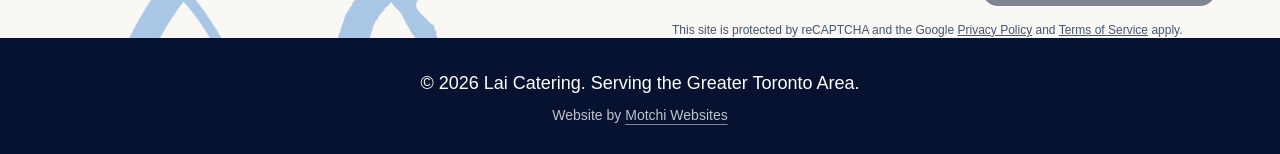
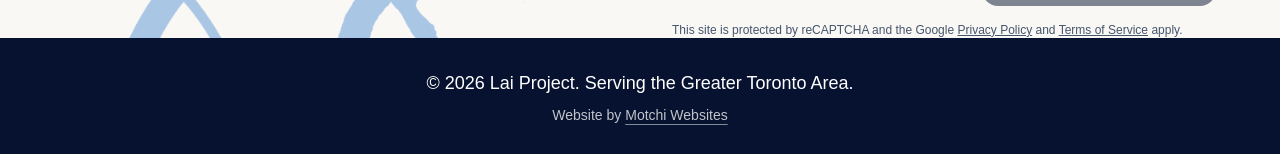
Before and after one commit to motchi-solutions/lai-website, a Next.js app: page / in a window 1280 px wide. Shown: the part 3541-3695 px from the top of the page. Built offline with nearby package versions, Linux system fonts and the light colour scheme; no server answers; a web font is replaced by a local one.

Commit message:
chore: rename brand to Lai Project
Co-authored-by: Mo Nakouzi <mo.nakouzi03@gmail.com>

```diff
--- a/src/app/layout.tsx
+++ b/src/app/layout.tsx
@@ -10,16 +10,16 @@ const siteUrl = process.env.NEXT_PUBLIC_SITE_URL ?? "http://localhost:3000";
 export const metadata: Metadata = {
     metadataBase: new URL(siteUrl),
     title: {
-        default: "Lai Catering | Tea, Matcha & Coffee Catering in the GTA",
-        template: "%s | Lai Catering",
+        default: "Lai Project | Tea, Matcha & Coffee Catering in the GTA",
+        template: "%s | Lai Project",
     },
     description:
-        "Planning an event in the GTA? Lai Catering creates fresh tea, matcha and coffee menus around your guests, theme and budget—so every cup feels considered.",
-    applicationName: "Lai Catering",
-    appleWebApp: { capable: true, title: "Lai Catering", statusBarStyle: "default" },
-    authors: [{ name: "Lai Catering" }],
-    creator: "Lai Catering",
-    publisher: "Lai Catering",
+        "Planning an event in the GTA? Lai Project creates fresh tea, matcha and coffee menus around your guests, theme and budget—so every cup feels considered.",
+    applicationName: "Lai Project",
+    appleWebApp: { capable: true, title: "Lai Project", statusBarStyle: "default" },
+    authors: [{ name: "Lai Project" }],
+    creator: "Lai Project",
+    publisher: "Lai Project",
     keywords: [
         "tea catering Toronto",
         "coffee catering Toronto",
@@ -34,14 +34,14 @@ export const metadata: Metadata = {
         type: "website",
         locale: "en_CA",
         url: "/",
-        siteName: "Lai Catering",
-        title: "Lai Catering | Tea, Matcha & Coffee Catering in the GTA",
+        siteName: "Lai Project",
+        title: "Lai Project | Tea, Matcha & Coffee Catering in the GTA",
         description:
             "Fresh, custom drink menus made around your guests, theme and budget for events across the GTA.",
     },
     twitter: {
         card: "summary_large_image",
-        title: "Lai Catering | Tea, Matcha & Coffee Catering in the GTA",
+        title: "Lai Project | Tea, Matcha & Coffee Catering in the GTA",
         description:
             "Fresh, custom drink menus made around your guests, theme and budget for events across the GTA.",
     },
@@ -59,7 +59,7 @@ export default function RootLayout({ children }: LayoutProps<"/">) {
     const structuredData = {
         "@context": "https://schema.org",
         "@type": "Organization",
-        name: "Lai Catering",
+        name: "Lai Project",
         url: siteUrl,
         logo: `${siteUrl}/brand/lai-logo.png`,
         image: `${siteUrl}/opengraph-image.png`,
@@ -80,7 +80,7 @@ export default function RootLayout({ children }: LayoutProps<"/">) {
             className="scroll-smooth scroll-pt-[calc(var(--header-height)+0.25rem)] motion-reduce:scroll-auto"
         >
             <head>
-                <meta name="apple-mobile-web-app-title" content="Lai Catering" />
+                <meta name="apple-mobile-web-app-title" content="Lai Project" />
                 <link rel="preconnect" href="https://use.typekit.net" crossOrigin="anonymous" />
                 <link rel="preconnect" href="https://p.typekit.net" crossOrigin="anonymous" />
                 <link rel="stylesheet" href="https://use.typekit.net/ibr0irn.css" />
--- a/src/app/manifest.ts
+++ b/src/app/manifest.ts
@@ -1,7 +1,7 @@
 import type { MetadataRoute } from "next";
 export default function manifest(): MetadataRoute.Manifest {
     return {
-        name: "Lai Catering",
+        name: "Lai Project",
         short_name: "Lai",
         description: "Fresh, custom tea, matcha and coffee menus for events across the GTA.",
         id: "/",
--- a/src/components/layout/footer.tsx
+++ b/src/components/layout/footer.tsx
@@ -2,7 +2,7 @@ export function Footer() {
     return (
         <footer className="bg-ink p-8 text-center text-white">
             <p className="m-0">
-                © {new Date().getFullYear()} Lai Catering. Serving the Greater Toronto Area.
+                © {new Date().getFullYear()} Lai Project. Serving the Greater Toronto Area.
             </p>
             <p className="mt-2 text-sm text-white/75">
                 Website by{" "}
```
Also changed, not shown: src/app/opengraph-image.alt.txt, src/app/twitter-image.alt.txt, 2 other files (tests, documents, lock files or other folders).
